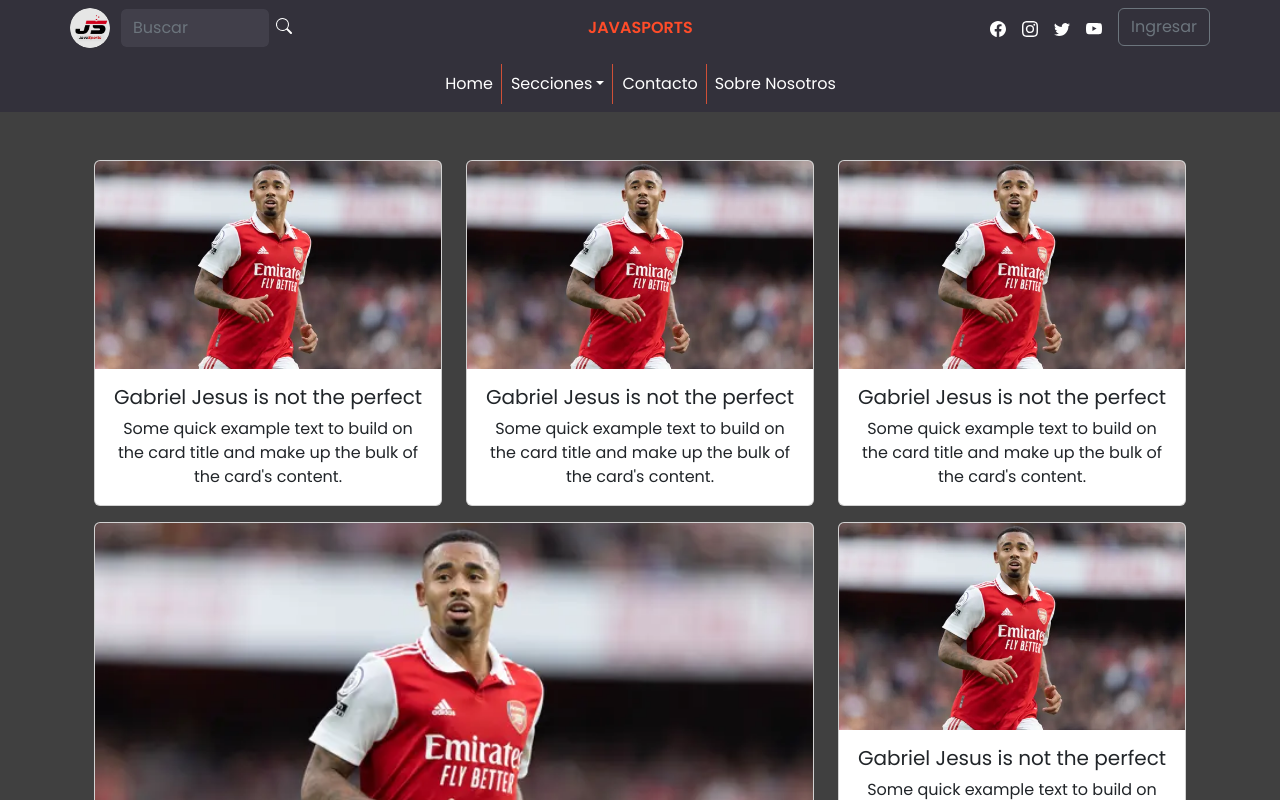
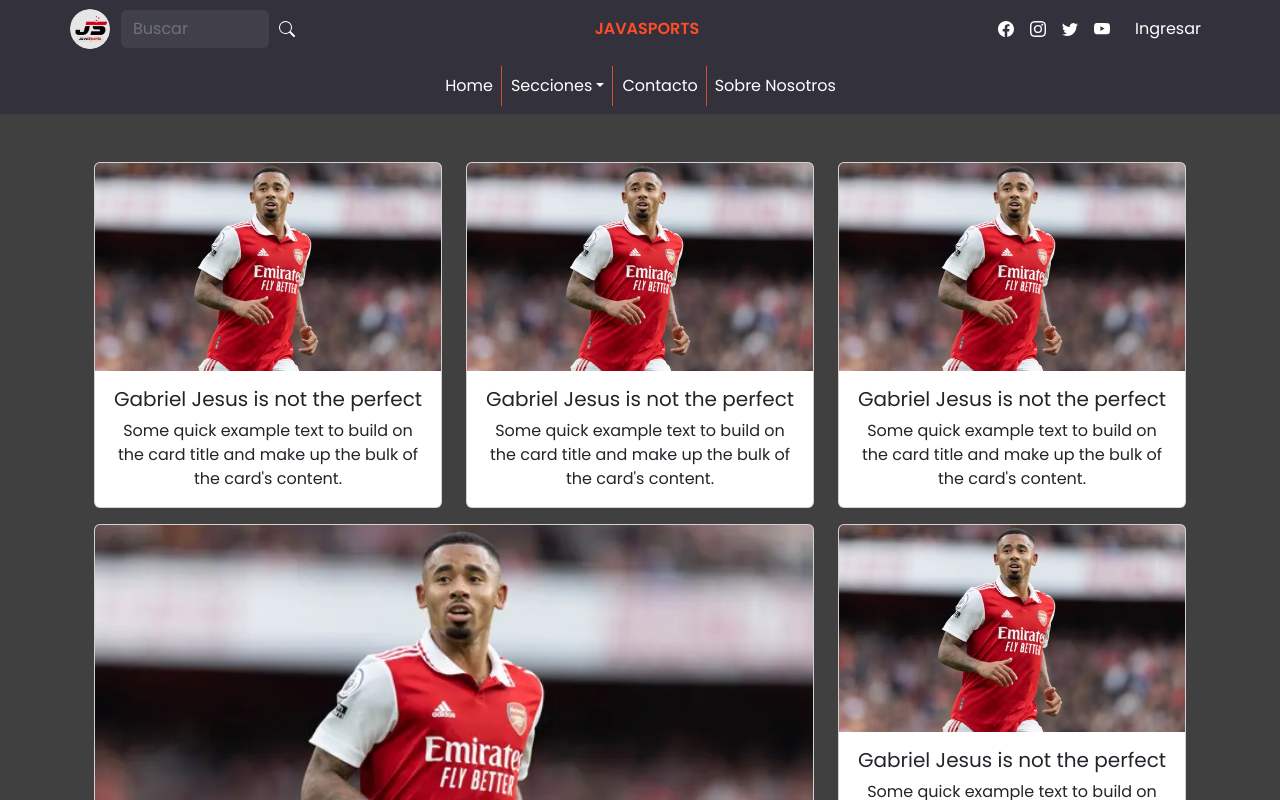
Before and after one commit to AESALVA/JavaSports, a React (Create React App) app: page / in a window 1280 px wide. Shown: the top 800 px of the page. Built offline with nearby package versions, Linux system fonts and the light colour scheme.

Commit message:
Correccion de estilos en boton login

```diff
--- a/src/components/Header.jsx
+++ b/src/components/Header.jsx
@@ -51,7 +51,7 @@ const Header = ({
                   aria-label="Search"
                 />
                 <Link to={search ? "/SearchContainer" : "/"}>
-                  <Button className="btn-search" size="sm">
+                  <Button className="btn-gray" size="sm">
                     <svg
                       xmlns="http://www.w3.org/2000/svg"
                       width="16"
@@ -196,7 +196,7 @@ const Header = ({
                       aria-label="Search"
                     />
                     <Link to={search ? "/SearchContainer" : "/"}>
-                      <Button className="btn-search" size="sm">
+                      <Button className="btn-gray" size="sm">
                         <svg
                           xmlns="http://www.w3.org/2000/svg"
                           width="16"
--- a/src/components/LoginModal.jsx
+++ b/src/components/LoginModal.jsx
@@ -1,23 +1,17 @@
-import React, {useState} from "react";
+import React, { useState } from "react";
 import Button from "react-bootstrap/Button";
 import Modal from "react-bootstrap/Modal";
-import Form from 'react-bootstrap/Form';
-import ModalDialog from 'react-bootstrap/ModalDialog'
-import {Link, useNavigate} from "react-router-dom";
+import Form from "react-bootstrap/Form";
+import ModalDialog from "react-bootstrap/ModalDialog";
+import { Link, useNavigate } from "react-router-dom";
 import { NavLink } from "react-bootstrap";
 import validator from "validator";
 import { useEffect } from "react";
 import { FontAwesomeIcon } from "@fortawesome/react-fontawesome";
 import { faUser } from "@fortawesome/free-solid-svg-icons";
+import "../styles/loginModal.css";
 
-
-
-
-const LoginModal = ({auth,
-  login,
-  logout,
-  validate,
-  setAuth}) => {
+const LoginModal = ({ auth, login, logout, validate, setAuth }) => {
   const [show, setShow] = useState(false);
   const [name, setName] = useState("");
   const [pass, setPass] = useState("");
@@ -34,12 +28,19 @@ const LoginModal = ({auth,
   };
   const validateName = (n) => {
     return (
-      validator.matches(n, "^[a-zA-Z ]*$") && validator.isLength(n, {min: 5, max: 36})
+      validator.matches(n, "^[a-zA-Z ]*$") &&
+      validator.isLength(n, { min: 5, max: 36 })
     );
   };
   const validatePass = (n) => {
     return (
-       validator.isLength(n, {min: 8, max: 20}) && validator.isStrongPassword(n, {minLowercase: 1, minUppercase: 1, minNumbers: 1, minSymbols: 1})
+      validator.isLength(n, { min: 8, max: 20 }) &&
+      validator.isStrongPassword(n, {
+        minLowercase: 1,
+        minUppercase: 1,
+        minNumbers: 1,
+        minSymbols: 1,
+      })
     );
   };
 
@@ -54,18 +55,29 @@ const LoginModal = ({auth,
 
   return (
     <>
-      {!auth.user? (
-      <Button className="btn-login" variant="outline-secondary" onClick={handleShow}>
+      {!auth.user ? (
+        <Button className="btn-gray" id="btn-login" onClick={handleShow}>
           Ingresar
-      </Button>):(
-        <Button className="btn-login" variant="outline-danger" onClick={handleClick}>
-        <FontAwesomeIcon icon={faUser} />{' '}{auth.user}
-       </Button>)
-      }
-      {!auth.user? (
-      <Link className="modal_styles link_styles" onClick={handleShow}>Ingresar</Link>):(
-        <Link className="modal_styles link_styles" onClick={handleClick}><FontAwesomeIcon icon={faUser} />{' '}{auth.user}</Link>)
-      }
+        </Button>
+      ) : (
+        <Button
+          className="btn-gray"
+          id="btn-login"
+          variant="outline-danger"
+          onClick={handleClick}
+        >
+          <FontAwesomeIcon icon={faUser} /> {auth.user}
+        </Button>
+      )}
+      {!auth.user ? (
+        <Link className="modal_styles link_styles" onClick={handleShow}>
+          Ingresar
+        </Link>
+      ) : (
+        <Link className="modal_styles link_styles" onClick={handleClick}>
+          <FontAwesomeIcon icon={faUser} /> {auth.user}
+        </Link>
+      )}
 
       <Modal
         show={show}
@@ -74,38 +86,81 @@ const LoginModal = ({auth,
         contentClassName="bg-dark "
       >
         <Modal.Header className="border-danger bg-dark">
-          <Link className="mx-auto" to="/"><img className="bg-dark logo" src="/img/LogoJS.jpg"width="100"height="100"/></Link>
+          <Link className="mx-auto" to="/">
+            <img
+              className="bg-dark logo"
+              src="/img/LogoJS.jpg"
+              width="100"
+              height="100"
+            />
+          </Link>
         </Modal.Header>
         <h2 className="mx-auto mt-4">Iniciar Sesión</h2>
-        <Modal.Body className="mx-auto bg-dark">¿ No tienes cuenta ? <Link onClick={handleClose} className=" modal_styles" to="/Register" >Registráte</Link> </Modal.Body>
+        <Modal.Body className="mx-auto bg-dark">
+          ¿ No tienes cuenta ?{" "}
+          <Link onClick={handleClose} className=" modal_styles" to="/Register">
+            Registráte
+          </Link>{" "}
+        </Modal.Body>
         <Modal.Body className="mb-3 py-4 px-4 bg-dark">
           <Form>
             <Form.Group className="mb-3 bg-dark" controlId="formBasicEmail">
-        <Form.Label>Usuario {" "}
+              <Form.Label>
+                Usuario{" "}
                 {!validateName(name) && !firstName && (
                   <span className="text-danger">Debe llenar este campo</span>
-            )}</Form.Label>
-        <Form.Control maxLength="40" value={name} onChange={(e) => setName(e.target.value)} onBlur={() => setFirstName(false)}  className="p-3" type="text" placeholder="JavaSports" />
+                )}
+              </Form.Label>
+              <Form.Control
+                maxLength="40"
+                value={name}
+                onChange={(e) => setName(e.target.value)}
+                onBlur={() => setFirstName(false)}
+                className="p-3"
+                type="text"
+                placeholder="JavaSports"
+              />
             </Form.Group>
             <Form.Group className="mb-3" controlId="formBasicPassword">
-        <Form.Label>Contraseña  {" "}
+              <Form.Label>
+                Contraseña{" "}
                 {!validatePass(pass) && !firstPass && (
                   <span className="text-danger">Debe llenar este campo</span>
-            )}</Form.Label>
-        <Form.Control maxLength="40" value={pass} onChange={(e) => setPass(e.target.value)} onBlur={() => setFirstPass(false)} className="p-3" type="password" placeholder="***** JavaSports *****" />
+                )}
+              </Form.Label>
+              <Form.Control
+                maxLength="40"
+                value={pass}
+                onChange={(e) => setPass(e.target.value)}
+                onBlur={() => setFirstPass(false)}
+                className="p-3"
+                type="password"
+                placeholder="***** JavaSports *****"
+              />
             </Form.Group>
             <Form.Text className="text-danger">
-        <Link to="/PassRecovery" onClick={handleClose} className="modal_styles" >Olvidé mi contraseña</Link>
+              <Link
+                to="/PassRecovery"
+                onClick={handleClose}
+                className="modal_styles"
+              >
+                Olvidé mi contraseña
+              </Link>
             </Form.Text>
           </Form>
         </Modal.Body>
-          <Button className="m-auto px-5 mb-5" size="lg"  type="submit" variant="danger" onClick={(e) => handleValidation(e)}>
+        <Button
+          className="m-auto px-5 mb-5"
+          size="lg"
+          type="submit"
+          variant="danger"
+          onClick={(e) => handleValidation(e)}
+        >
           <h4 className="m-auto py-1 px-4">Iniciar</h4>
         </Button>
-
       </Modal>
     </>
-  )
-}
+  );
+};
 
-export default LoginModal
+export default LoginModal;
--- a/src/styles/header.css
+++ b/src/styles/header.css
@@ -46,18 +46,6 @@ span .navbar-Toggle {
   color: var(--grayColor);
 }
 
-.btn-search {
-  background-color: transparent;
-  border: none;
-  padding: 0.4rem;
-  border-radius: 0.375rem;
-}
-.btn-search:hover {
-  background-color: var(--grayColor);
-}
-.btn-search:active {
-  background-color: var(--grayColor) !important;
-}
 /* BREAKPOINTS */
 
 /* MD */
--- /dev/null
+++ b/src/styles/loginModal.css
@@ -0,0 +1,6 @@
+/* Oculto boton */
+@media (max-width: 767.98px) {
+  #btn-login {
+    display: none;
+  }
+}
--- a/src/styles/styles.css
+++ b/src/styles/styles.css
@@ -130,6 +130,19 @@ body {
   background-color: var(--orangeColor);
 }
 
+/* ESTILO PARA BOTON GRIS  */
+.btn-gray {
+  background-color: transparent;
+  border: 1px solid var(--darkColor);
+  padding: 0.5rem;
+  border-radius: 0.375rem;
+}
+.btn-gray:hover,
+.btn-gray:active {
+  background-color: var(--grayColor) !important;
+  border: 1px solid var(--darkColor) !important;
+}
+
 /* BREAKPOINTS */
 
 @media (max-width: 990px) {
@@ -144,11 +157,6 @@ body {
   }
 }
 
-@media (max-width: 767.98px) {
-  .btn-login {
-    display: none;
-  }
-}
 @media (min-width: 767.98px) {
   .link_styles {
     display: none;
```
Lines whose indentation alone changed are shown as unchanged.
